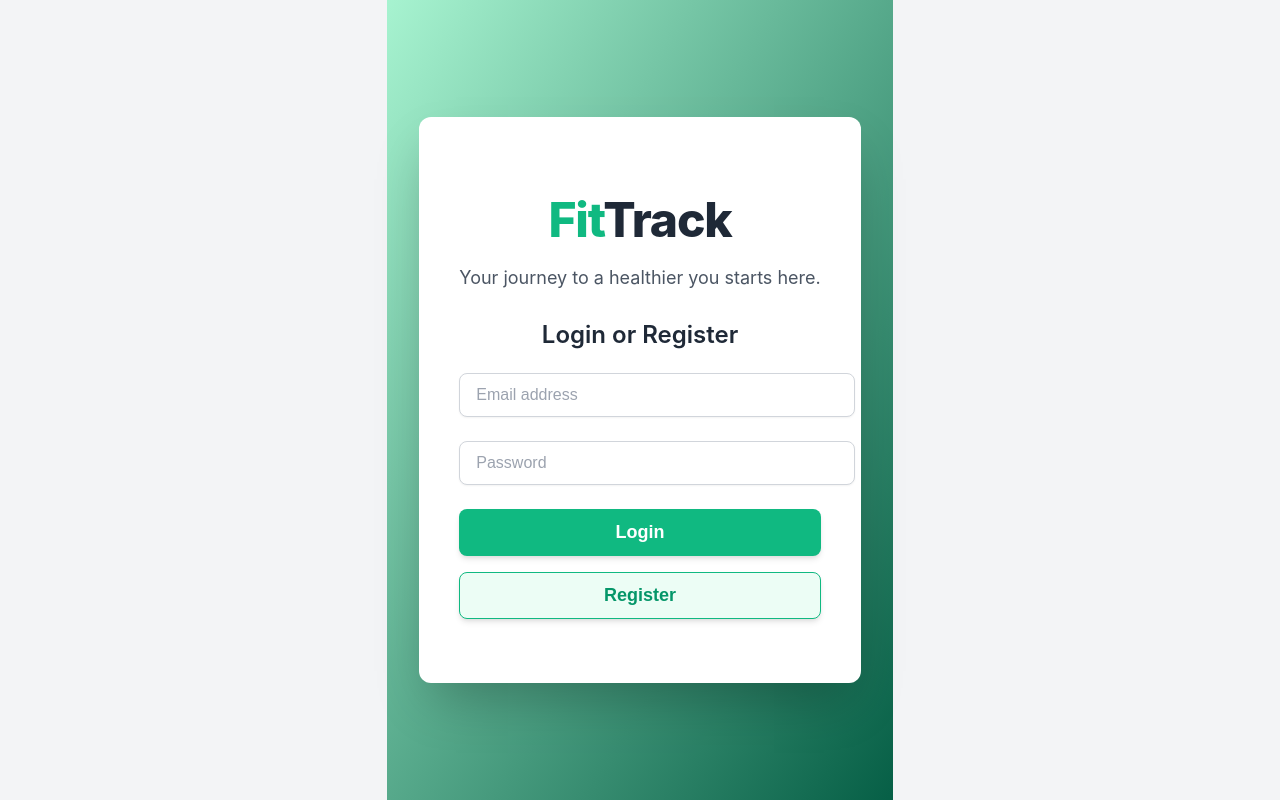
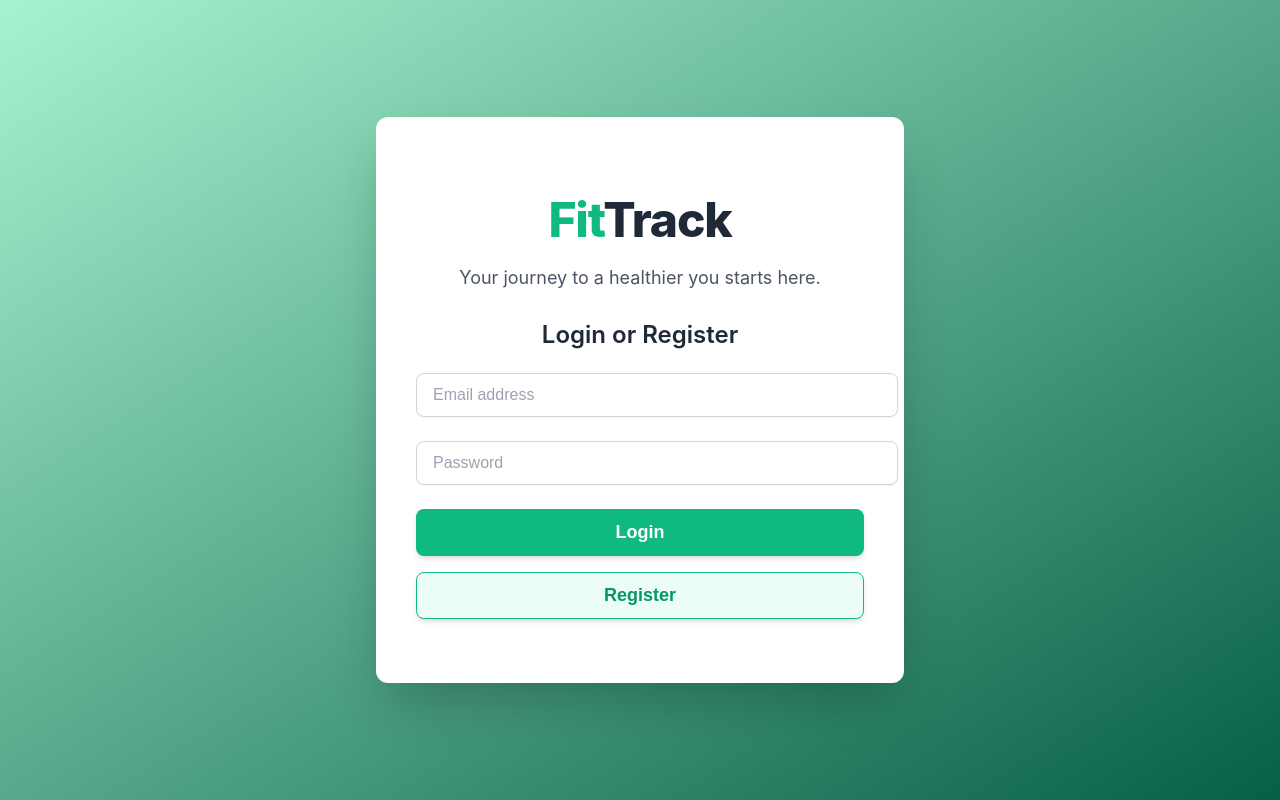
Before and after one commit to josephaaron1207/FitnessTrackerFrontend, a React (Vite) app: page / in a window 1280 px wide. Built offline with nearby package versions, Linux system fonts and the light colour scheme.

Commit message:
Revised login page

```diff
--- a/fitnessAppClient.json
+++ b/fitnessAppClient.json
@@ -1,5 +1,5 @@
 {
-    "url": "",
+    "url": "https://fitness-tracker-frontend-rose.vercel.app/",
     "endpoints": {
         "register": "/register",
         "login": "/login",
--- a/src/index.css
+++ b/src/index.css
@@ -32,16 +32,16 @@ body {
   background-color: #ffffff;
   padding: 2rem;
   border-radius: 0.75rem;
-  box-shadow: 0 10px 15px -3px rgba(0, 0, 0, 0.1), 0 4px 6px -2px rgba(0, 0, 0, 0.05); /* slightly larger shadow */
+  box-shadow: 0 10px 15px -3px rgba(0, 0, 0, 0.1), 0 4px 6px -2px rgba(0, 0, 0, 0.05);
   text-align: center;
-  max-width: 60rem; /* Increased max-width for content */
+  max-width: 60rem;
   width: 100%;
   display: flex;
   flex-direction: column;
   align-items: center;
 }
 
-/* User Info Bar (App.jsx) */
+/* User Info Bar */
 .user-info-bar {
   background-color: #d1fae5; /* Light green */
   padding: 0.75rem 1.5rem;
@@ -52,25 +52,25 @@ body {
   justify-content: space-between;
   align-items: center;
   box-shadow: 0 1px 2px 0 rgba(0, 0, 0, 0.05);
-  flex-wrap: wrap; /* Allow wrapping on smaller screens */
-  gap: 0.5rem; /* Space between items when wrapped */
+  flex-wrap: wrap;
+  gap: 0.5rem;
 }
 
 .user-id-text {
   font-size: 0.9rem;
-  color: #064e3b; /* Darker green */
+  color: #064e3b;
   margin: 0;
-  word-break: break-all; /* Ensure long IDs wrap */
+  word-break: break-all;
 }
 
 .user-id-value {
   font-weight: 600;
-  font-family: 'Courier New', Courier, monospace; /* Monospace for ID */
+  font-family: 'Courier New', Courier, monospace;
 }
 
 .logout-button {
   padding: 0.5rem 1rem;
-  background-color: #ef4444; /* Red */
+  background-color: #ef4444;
   color: #fff;
   border: none;
   border-radius: 0.375rem;
@@ -82,7 +82,7 @@ body {
 }
 
 .logout-button:hover {
-  background-color: #dc2626; /* Darker red */
+  background-color: #dc2626;
   transform: translateY(-1px);
 }
 
@@ -90,16 +90,16 @@ body {
   transform: translateY(0);
 }
 
-/* Navigation Tabs (App.jsx) */
+/* Navigation Tabs */
 .navigation-tabs {
   display: flex;
   justify-content: center;
   margin-bottom: 2rem;
   width: 100%;
-  max-width: 28rem; /* Constrain width for tabs */
-  background-color: #dcfce7; /* Lighter green background for tabs */
+  max-width: 28rem;
+  background-color: #dcfce7;
   border-radius: 0.75rem;
-  overflow: hidden; /* Ensures rounded corners are respected */
+  overflow: hidden;
   box-shadow: 0 4px 6px -1px rgba(0, 0, 0, 0.1), 0 2px 4px -1px rgba(0, 0, 0, 0.06);
 }
 
@@ -112,7 +112,7 @@ body {
   cursor: pointer;
   transition: all 0.3s ease-in-out;
   background-color: transparent;
-  color: #4b5563; /* Gray text */
+  color: #4b5563;
   position: relative;
   z-index: 1;
 }
@@ -128,35 +128,36 @@ body {
 }
 
 .tab-button:hover:not(.tab-button-active) {
-  background-color: #bbf7d0; /* Lighter green on hover */
-  color: #1f2937; /* Darker text on hover */
+  background-color: #bbf7d0;
+  color: #1f2937;
 }
 
 .tab-button-active {
-  background-color: #10b981; /* Green-500 */
+  background-color: #10b981;
   color: #fff;
-  box-shadow: inset 0 2px 4px rgba(0, 0, 0, 0.1); /* Inner shadow for active state */
-  transform: scale(1.02); /* Slightly larger when active */
+  box-shadow: inset 0 2px 4px rgba(0, 0, 0, 0.1);
+  transform: scale(1.02);
 }
 
-/* Login Page Specific Styles */
+/* Login Page Styles - now matches app-container */
 .login-page-container {
   min-height: 100vh;
+  width: 100%;
   display: flex;
   align-items: center;
   justify-content: center;
-  background: linear-gradient(to bottom right, #a7f3d0, #065f46); /* Light green to dark green gradient */
-  padding: 1rem; /* p-4 */
+  background: linear-gradient(to bottom right, #a7f3d0, #065f46);
+  padding: 1rem;
   box-sizing: border-box;
 }
 
-@media (min-width: 640px) { /* sm:p-6 */
+@media (min-width: 640px) {
   .login-page-container {
     padding: 1.5rem;
   }
 }
 
-@media (min-width: 1024px) { /* lg:p-8 */
+@media (min-width: 1024px) {
   .login-page-container {
     padding: 2rem;
   }
@@ -164,121 +165,121 @@ body {
 
 .login-card {
   background-color: #fff;
-  padding: 2rem; /* p-8 */
-  border-radius: 0.75rem; /* rounded-xl */
-  box-shadow: 0 25px 50px -12px rgba(0, 0, 0, 0.25); /* shadow-2xl */
+  padding: 2rem;
+  border-radius: 0.75rem;
+  box-shadow: 0 25px 50px -12px rgba(0, 0, 0, 0.25);
   text-align: center;
-  max-width: 28rem; /* max-w-md */
+  max-width: 28rem;
   width: 100%;
   transform: scale(1);
-  transition: transform 0.3s ease-in-out; /* transition-all duration-300 */
+  transition: transform 0.3s ease-in-out;
 }
 
-@media (min-width: 640px) { /* sm:p-10 */
+@media (min-width: 640px) {
   .login-card {
     padding: 2.5rem;
   }
 }
 
 .login-card:hover {
-  transform: scale(1.02); /* Slightly less aggressive hover for card */
+  transform: scale(1.02);
 }
 
 .app-title {
-  font-size: 2.25rem; /* text-4xl */
-  font-weight: 800; /* font-extrabold */
-  color: #1f2937; /* text-gray-900 */
-  margin-bottom: 1rem; /* mb-4 */
-  letter-spacing: -0.025em; /* tracking-tight */
+  font-size: 2.25rem;
+  font-weight: 800;
+  color: #1f2937;
+  margin-bottom: 1rem;
+  letter-spacing: -0.025em;
 }
 
-@media (min-width: 640px) { /* sm:text-5xl */
+@media (min-width: 640px) {
   .app-title {
     font-size: 3rem;
   }
 }
 
 .app-title-blue {
-  color: #10b981; /* Green-600 for title */
+  color: #10b981;
 }
 
 .app-subtitle {
-  font-size: 1.125rem; /* text-lg */
-  color: #4b5563; /* text-gray-600 */
-  margin-bottom: 2rem; /* mb-8 */
+  font-size: 1.125rem;
+  color: #4b5563;
+  margin-bottom: 2rem;
 }
 
 .form-heading {
-  font-size: 1.5rem; /* text-2xl */
-  font-weight: 600; /* font-semibold */
-  color: #1f2937; /* text-gray-800 */
-  margin-bottom: 1.5rem; /* mb-6 */
+  font-size: 1.5rem;
+  font-weight: 600;
+  color: #1f2937;
+  margin-bottom: 1.5rem;
 }
 
 .form-group {
-  margin-bottom: 1.5rem; /* space-y-6 */
+  margin-bottom: 1.5rem;
 }
 
 .input-field {
   display: block;
   width: 100%;
-  padding: 0.75rem 1rem; /* px-4 py-3 */
-  border: 1px solid #d1d5db; /* border border-gray-300 */
-  border-radius: 0.5rem; /* rounded-lg */
-  box-shadow: 0 1px 2px 0 rgba(0, 0, 0, 0.05); /* shadow-sm */
+  padding: 0.75rem 1rem;
+  border: 1px solid #d1d5db;
+  border-radius: 0.5rem;
+  box-shadow: 0 1px 2px 0 rgba(0, 0, 0, 0.05);
   color: #1f2937;
-  font-size: 1rem; /* text-base */
+  font-size: 1rem;
 }
 
 .input-field::placeholder {
-  color: #9ca3af; /* placeholder-gray-400 */
+  color: #9ca3af;
 }
 
 .input-field:focus {
   outline: none;
-  box-shadow: 0 0 0 3px rgba(16, 185, 129, 0.5); /* Green-500 focus ring */
-  border-color: #10b981; /* Green-500 border */
+  box-shadow: 0 0 0 3px rgba(16, 185, 129, 0.5);
+  border-color: #10b981;
 }
 
 .error-message {
-  color: #dc2626; /* text-red-600 */
-  font-size: 0.875rem; /* text-sm */
-  font-weight: 500; /* font-medium */
-  background-color: #fef2f2; /* bg-red-50 */
-  padding: 0.5rem; /* p-2 */
-  border-radius: 0.375rem; /* rounded-md */
-  border: 1px solid #fecaca; /* border border-red-200 */
+  color: #dc2626;
+  font-size: 0.875rem;
+  font-weight: 500;
+  background-color: #fef2f2;
+  padding: 0.5rem;
+  border-radius: 0.375rem;
+  border: 1px solid #fecaca;
 }
 
 .button-group {
   display: flex;
   flex-direction: column;
-  gap: 1rem; /* space-y-4 */
+  gap: 1rem;
 }
 
 .auth-button {
   width: 100%;
   display: flex;
   justify-content: center;
-  padding: 0.75rem 1rem; /* py-3 px-4 */
-  border: 1px solid transparent; /* border border-transparent */
-  border-radius: 0.5rem; /* rounded-lg */
-  box-shadow: 0 4px 6px -1px rgba(0, 0, 0, 0.1), 0 2px 4px -1px rgba(0, 0, 0, 0.06); /* shadow-md */
-  font-size: 1.125rem; /* text-lg */
-  font-weight: 600; /* font-semibold */
-  color: #fff; /* text-white */
-  background-color: #10b981; /* Green-600 */
+  padding: 0.75rem 1rem;
+  border: 1px solid transparent;
+  border-radius: 0.5rem;
+  box-shadow: 0 4px 6px -1px rgba(0, 0, 0, 0.1), 0 2px 4px -1px rgba(0, 0, 0, 0.06);
+  font-size: 1.125rem;
+  font-weight: 600;
+  color: #fff;
+  background-color: #10b981;
   cursor: pointer;
-  transition: background-color 0.2s ease-in-out, transform 0.2s ease-in-out; /* transition-transform duration-200 */
+  transition: background-color 0.2s ease-in-out, transform 0.2s ease-in-out;
 }
 
 .auth-button:hover {
-  background-color: #059669; /* Darker green */
-  transform: translateY(-2px); /* Lift button on hover */
+  background-color: #059669;
+  transform: translateY(-2px);
 }
 
 .auth-button:active {
-  transform: translateY(0); /* Press button on click */
+  transform: translateY(0);
 }
 
 .auth-button:disabled {
@@ -287,14 +288,15 @@ body {
 }
 
 .register-button {
-  color: #059669; /* Darker green */
-  background-color: #ecfdf5; /* Green-50 */
-  border-color: #10b981; /* Green-600 */
+  color: #059669;
+  background-color: #ecfdf5;
+  border-color: #10b981;
 }
 
 .register-button:hover {
-  background-color: #d1fae5; /* Green-100 */
+  background-color: #d1fae5;
 }
+
 
 /* Workout Form Page Specific Styles */
 .form-page-container {
```
